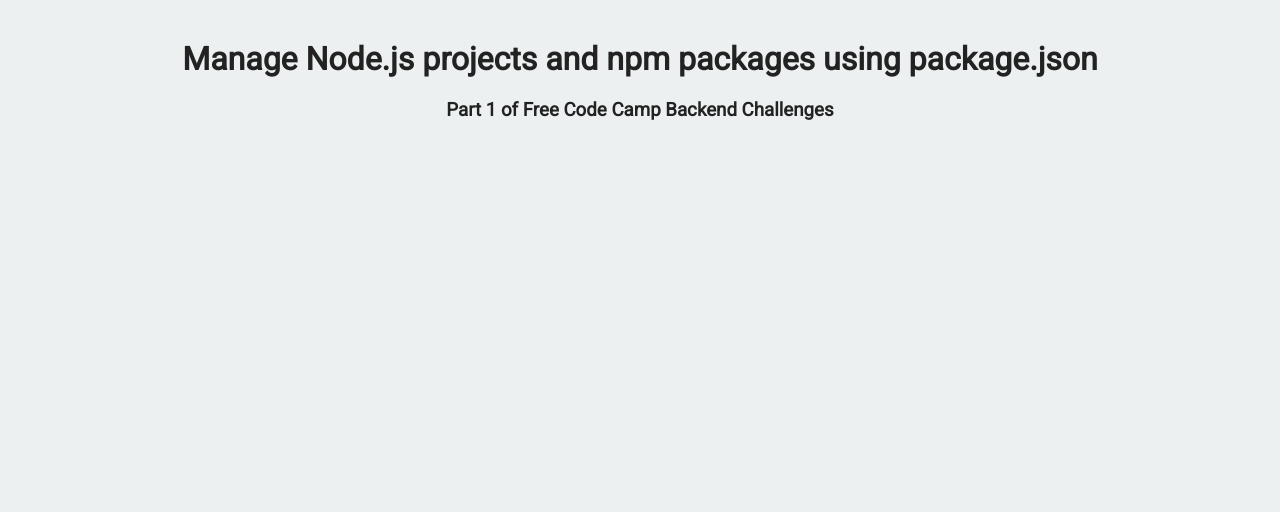
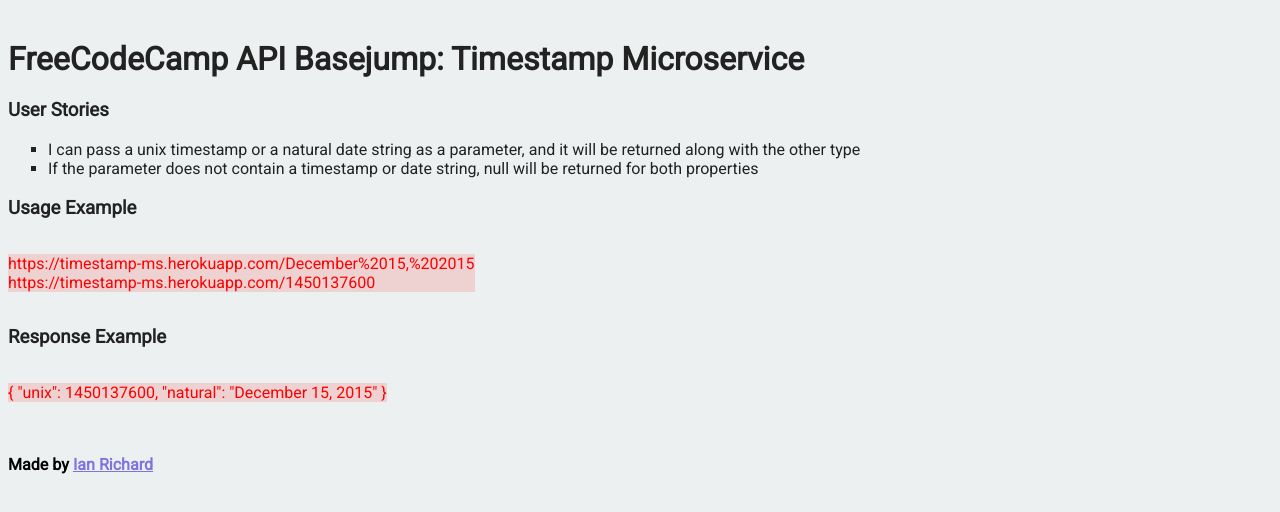
Before and after one commit to irichard620/timestamp-service, a website: page views/index.html in a window 1280 px wide. Drawn offline with Linux system fonts and the light colour scheme.

Commit message:
👨‍❤️‍👨⛄️ Updated with Glitch

```diff
--- a/public/style.css
+++ b/public/style.css
@@ -5,7 +5,7 @@
 	font-size: 16px;
 	color: #222;
 	background-color: #ECF0F1;
-	text-align: center;
+	text-align: left;
 }
 
 .container {
@@ -21,7 +21,22 @@
 	list-style-position: inside;
 }
 ul {
-	list-style-type: none;
+	list-style-type: square;
+}
+
+p {
+  background-color: #EED2D2;
+  color: red;
+  display: inline-block;
+}
+
+#madeby {
+  font-size: 1.5em;
+  color: black;
+}
+
+#fcc-link {
+  color: #7E73E1;
 }
 
 a {
--- a/views/index.html
+++ b/views/index.html
@@ -10,8 +10,26 @@
 
    <body>
       <div class="container">
-         <h1>Manage Node.js projects and npm packages using package.json</h1>
-         <h3>Part 1 of Free Code Camp Backend Challenges</h3>
+         <h1>FreeCodeCamp API Basejump: Timestamp Microservice</h1>
+         <h3>User Stories</h3>
+          <ul>
+            <li>I can pass a unix timestamp or a natural date string as a parameter, and it will be returned along with the other type</li>
+            <li>If the parameter does not contain a timestamp or date string, null will be returned for both properties</li>
+          </ul>
+        <h3>Usage Example</h3>
+        <p>
+          https://timestamp-ms.herokuapp.com/December%2015,%202015<br>
+          https://timestamp-ms.herokuapp.com/1450137600
+        </p>
+        <h3>
+          Response Example
+        </h3>
+        <p>
+          { "unix": 1450137600, "natural": "December 15, 2015" }
+        </p>
+      </div>
+      <div id="madeby">
+        <h6>Made by <a href="https://www.freecodecamp.org/irichard620" alt="Ian's FCC" id="fcc-link">Ian Richard</a></h6>
       </div>
    </body>
 
```
Also changed, not shown: README.md.
